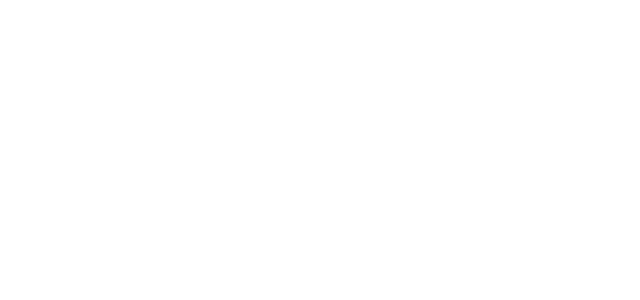
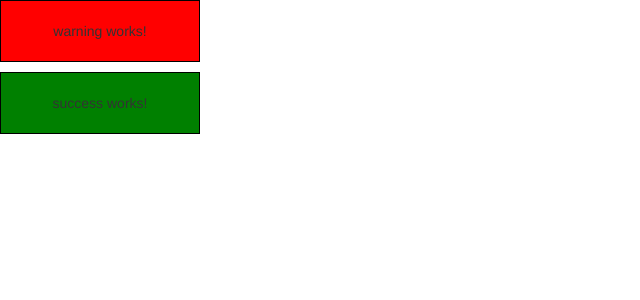
Before and after one commit to Asiddev/angular-proj, an Angular app: page / in a window 1280 px wide. Shown: the top 300 px of the page, without its empty margins (0-640 px from the left). Built offline with nearby package versions, Linux system fonts and the light colour scheme.

Commit message:
add new components using CLU - warnning/success challenge

```diff
--- a/src/app/app.component.html
+++ b/src/app/app.component.html
@@ -0,0 +1,2 @@
+<app-warning></app-warning>
+<app-success></app-success>
--- /dev/null
+++ b/src/app/success/success.component.css
@@ -0,0 +1,7 @@
+p {
+  padding: 20px;
+  background-color: green;
+  width: 200px;
+  border: 1px solid black;
+  text-align: center;
+}
--- /dev/null
+++ b/src/app/success/success.component.html
@@ -0,0 +1 @@
+<p>success works!</p>
--- /dev/null
+++ b/src/app/success/success.component.ts
@@ -0,0 +1,15 @@
+import { Component, OnInit } from '@angular/core';
+
+@Component({
+  selector: 'app-success',
+  templateUrl: './success.component.html',
+  styleUrls: ['./success.component.css']
+})
+export class SuccessComponent implements OnInit {
+
+  constructor() { }
+
+  ngOnInit(): void {
+  }
+
+}
--- /dev/null
+++ b/src/app/warning/warning.component.css
@@ -0,0 +1,7 @@
+p {
+  padding: 20px;
+  background-color: red;
+  width: 200px;
+  border: 1px solid black;
+  text-align: center;
+}
--- /dev/null
+++ b/src/app/warning/warning.component.html
@@ -0,0 +1 @@
+<p>warning works!</p>
--- /dev/null
+++ b/src/app/warning/warning.component.ts
@@ -0,0 +1,12 @@
+import { Component, OnInit } from '@angular/core';
+
+@Component({
+  selector: 'app-warning',
+  templateUrl: './warning.component.html',
+  styleUrls: ['./warning.component.css'],
+})
+export class WarningComponent implements OnInit {
+  constructor() {}
+
+  ngOnInit(): void {}
+}
```
Also changed, not shown: src/app/app.module.ts (+6 -8 lines), 1 other file (tests, documents, lock files or other folders).
